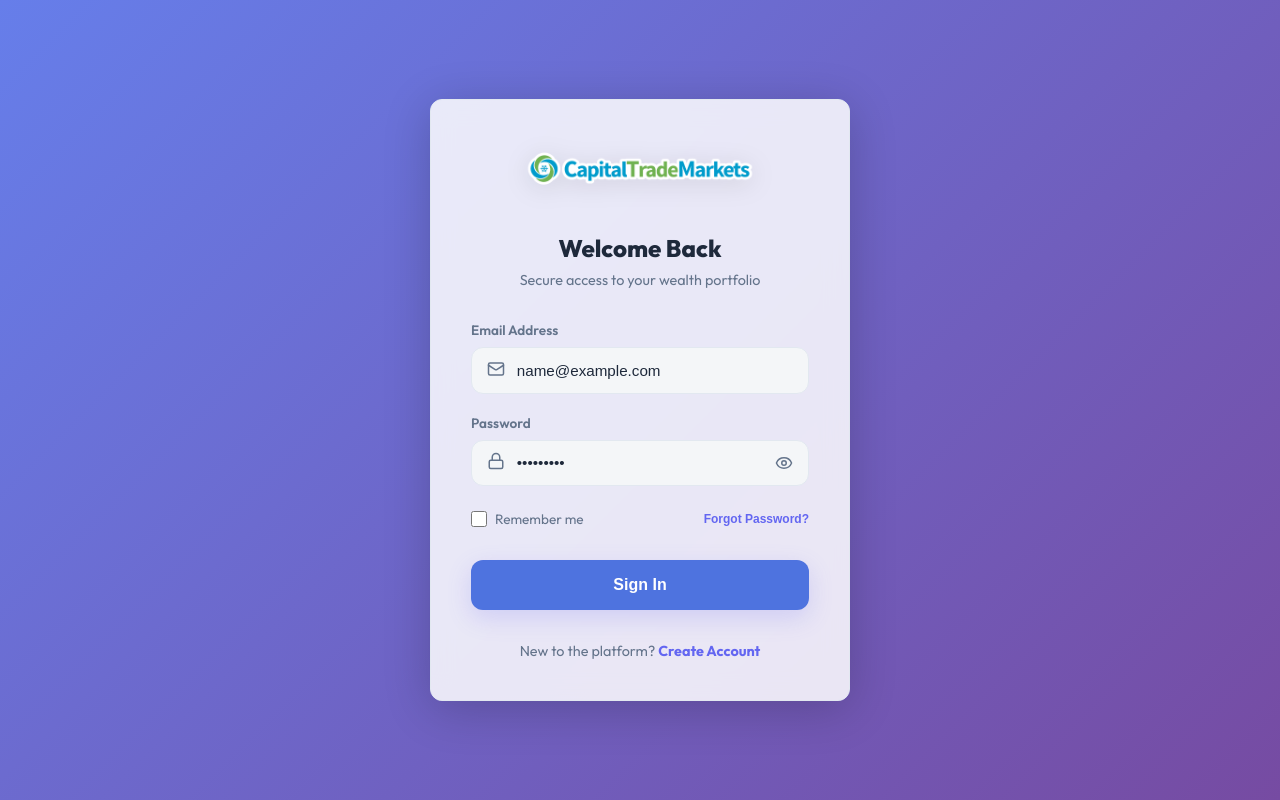
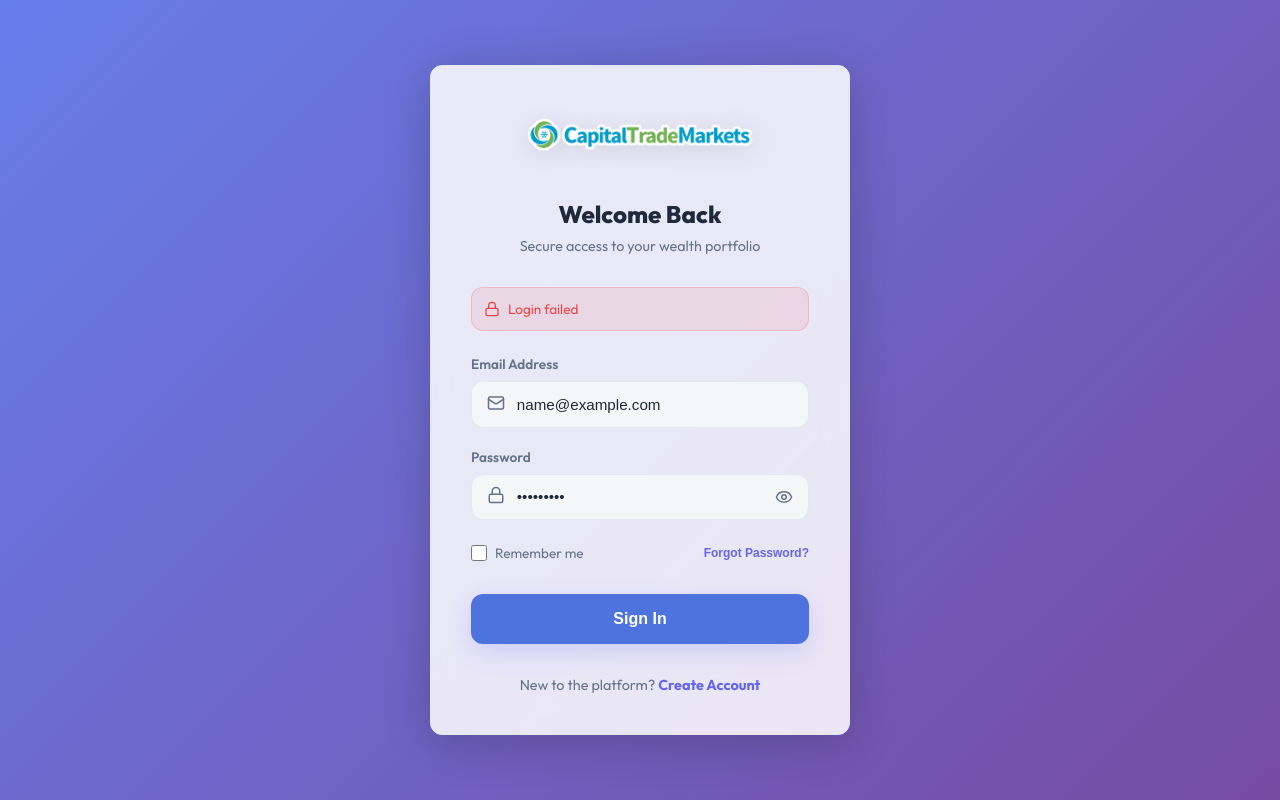
Before and after one commit to Tenica/dashboard.capitaltrademarkets, a React (Create React App) app: page /login in a window 1280 px wide. Both pictures are taken after typing "name@example.com", "Sample123" into the empty fields and a click on the button "Sign In". Built offline with nearby package versions, Linux system fonts and the light colour scheme; no server answers.

Commit message:
Fix: Restore UI error notification banner on Login screen

```diff
--- a/src/pages/Login.js
+++ b/src/pages/Login.js
@@ -102,6 +102,16 @@ function Login() {
             <h2 style={{ color: 'var(--text-primary)', marginBottom: '0.5rem', textAlign: 'center', fontSize: '1.5rem', fontWeight: '800' }}>Two-Factor Auth</h2>
             <p style={{ color: 'var(--text-secondary)', marginBottom: '2rem', textAlign: 'center', fontSize: '0.9rem' }}>Enter the 6-digit code from your authenticator app</p>
 
+            {error && requires2Fa && (
+              <div className="error-message" style={{
+                backgroundColor: 'rgba(239, 68, 68, 0.1)', color: '#ef4444', padding: '0.75rem',
+                borderRadius: '12px', marginBottom: '1.5rem', fontSize: '0.85rem',
+                border: '1px solid rgba(239, 68, 68, 0.2)', display: 'flex', alignItems: 'center', gap: '0.5rem'
+              }}>
+                <Lock size={16} /> {error}
+              </div>
+            )}
+
             <form onSubmit={handle2FaSubmit}>
               <div className="form-group" style={{ marginBottom: '2rem' }}>
                 <input
@@ -139,6 +149,17 @@ function Login() {
 
             <h2 style={{ color: 'var(--text-primary)', marginBottom: '0.5rem', textAlign: 'center', fontSize: '1.5rem', fontWeight: '800' }}>Welcome Back</h2>
             <p style={{ color: 'var(--text-secondary)', marginBottom: '2rem', textAlign: 'center', fontSize: '0.9rem' }}>Secure access to your wealth portfolio</p>
+
+            {error && !requires2Fa && (
+              <div className="error-message" style={{
+                backgroundColor: 'rgba(239, 68, 68, 0.1)', color: '#ef4444', padding: '0.75rem',
+                borderRadius: '12px', marginBottom: '1.5rem', fontSize: '0.85rem',
+                border: '1px solid rgba(239, 68, 68, 0.2)', display: 'flex', alignItems: 'center', gap: '0.5rem'
+              }}>
+                <Lock size={16} /> {error}
+              </div>
+            )}
+
 
             <form onSubmit={handleSubmit}>
               <div className="form-group" style={{ marginBottom: '1.25rem' }}>
```
